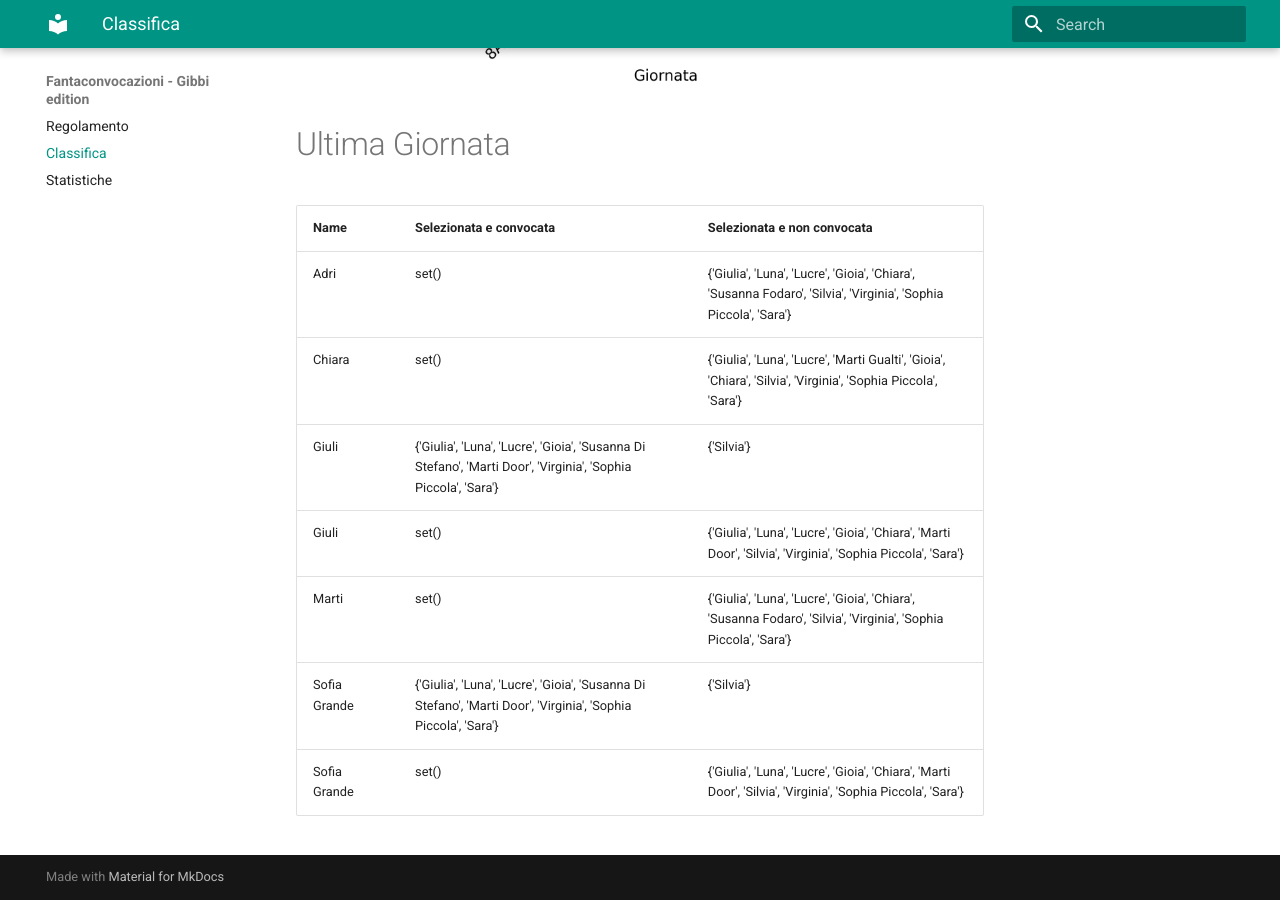
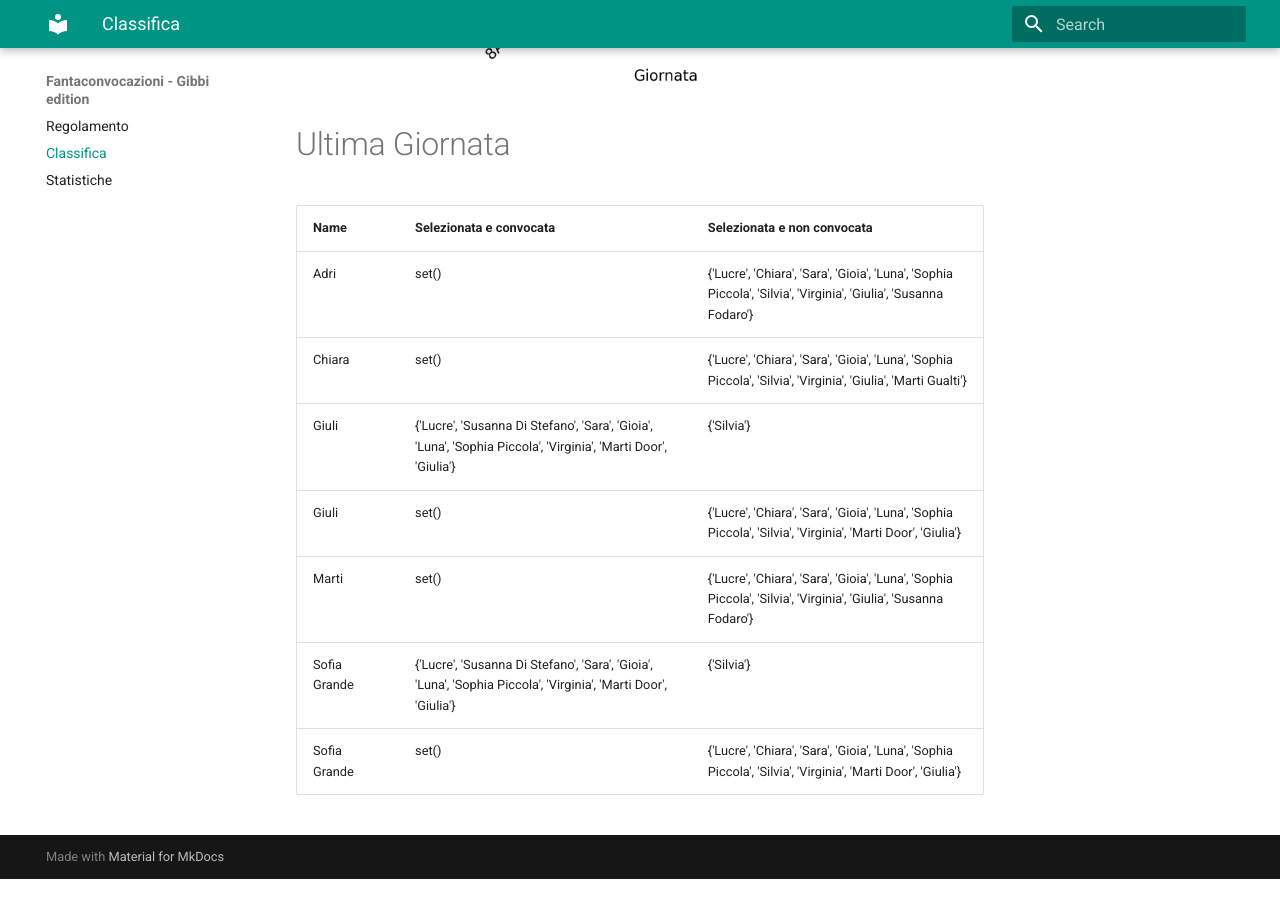
Before and after one commit to martinig94/fantagibbi, an MkDocs documentation site: the page built from docs/Classifica.md, in a window 1280 px wide and 900 px high, scrolled down 1024 px. Built offline with MkDocs 1.6.1 and Material for MkDocs 9.7.7, drawn with Linux system fonts in a browser that asks for light colours; after the commit the page ends 1903 px from its top, so only the background shows below that.

Commit message:
Auto-update from main.py

```diff
--- a/docs/Classifica.md
+++ b/docs/Classifica.md
@@ -18,11 +18,11 @@
 <!-- START_TABLE CORRECT -->
 | Name         | Selezionata e convocata                                                                                        | Selezionata e non convocata                                                                                      |
 |:-------------|:---------------------------------------------------------------------------------------------------------------|:-----------------------------------------------------------------------------------------------------------------|
-| Adri         | set()                                                                                                          | {'Giulia', 'Luna', 'Lucre', 'Gioia', 'Chiara', 'Susanna Fodaro', 'Silvia', 'Virginia', 'Sophia Piccola', 'Sara'} |
-| Chiara       | set()                                                                                                          | {'Giulia', 'Luna', 'Lucre', 'Marti Gualti', 'Gioia', 'Chiara', 'Silvia', 'Virginia', 'Sophia Piccola', 'Sara'}   |
-| Giuli        | {'Giulia', 'Luna', 'Lucre', 'Gioia', 'Susanna Di Stefano', 'Marti Door', 'Virginia', 'Sophia Piccola', 'Sara'} | {'Silvia'}                                                                                                       |
-| Giuli        | set()                                                                                                          | {'Giulia', 'Luna', 'Lucre', 'Gioia', 'Chiara', 'Marti Door', 'Silvia', 'Virginia', 'Sophia Piccola', 'Sara'}     |
-| Marti        | set()                                                                                                          | {'Giulia', 'Luna', 'Lucre', 'Gioia', 'Chiara', 'Susanna Fodaro', 'Silvia', 'Virginia', 'Sophia Piccola', 'Sara'} |
-| Sofia Grande | {'Giulia', 'Luna', 'Lucre', 'Gioia', 'Susanna Di Stefano', 'Marti Door', 'Virginia', 'Sophia Piccola', 'Sara'} | {'Silvia'}                                                                                                       |
-| Sofia Grande | set()                                                                                                          | {'Giulia', 'Luna', 'Lucre', 'Gioia', 'Chiara', 'Marti Door', 'Silvia', 'Virginia', 'Sophia Piccola', 'Sara'}     |
+| Adri         | set()                                                                                                          | {'Lucre', 'Chiara', 'Sara', 'Gioia', 'Luna', 'Sophia Piccola', 'Silvia', 'Virginia', 'Giulia', 'Susanna Fodaro'} |
+| Chiara       | set()                                                                                                          | {'Lucre', 'Chiara', 'Sara', 'Gioia', 'Luna', 'Sophia Piccola', 'Silvia', 'Virginia', 'Giulia', 'Marti Gualti'}   |
+| Giuli        | {'Lucre', 'Susanna Di Stefano', 'Sara', 'Gioia', 'Luna', 'Sophia Piccola', 'Virginia', 'Marti Door', 'Giulia'} | {'Silvia'}                                                                                                       |
+| Giuli        | set()                                                                                                          | {'Lucre', 'Chiara', 'Sara', 'Gioia', 'Luna', 'Sophia Piccola', 'Silvia', 'Virginia', 'Marti Door', 'Giulia'}     |
+| Marti        | set()                                                                                                          | {'Lucre', 'Chiara', 'Sara', 'Gioia', 'Luna', 'Sophia Piccola', 'Silvia', 'Virginia', 'Giulia', 'Susanna Fodaro'} |
+| Sofia Grande | {'Lucre', 'Susanna Di Stefano', 'Sara', 'Gioia', 'Luna', 'Sophia Piccola', 'Virginia', 'Marti Door', 'Giulia'} | {'Silvia'}                                                                                                       |
+| Sofia Grande | set()                                                                                                          | {'Lucre', 'Chiara', 'Sara', 'Gioia', 'Luna', 'Sophia Piccola', 'Silvia', 'Virginia', 'Marti Door', 'Giulia'}     |
 <!-- END_TABLE CORRECT -->
```
